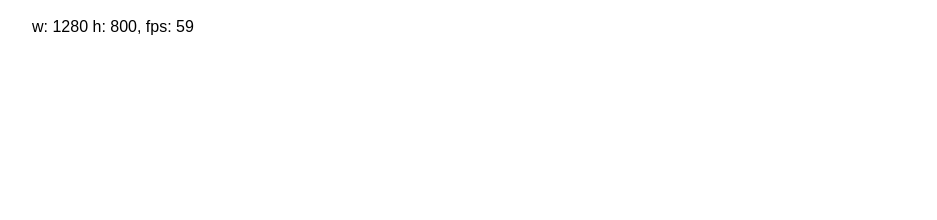
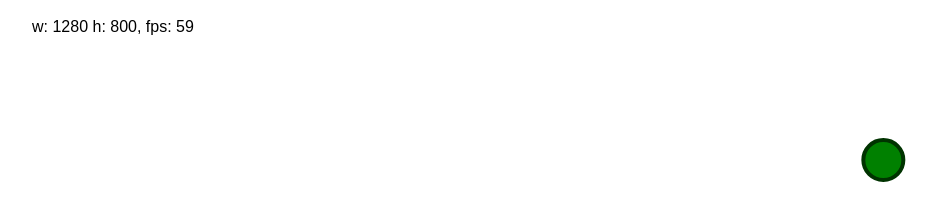
Before and after one commit to alurosu/canvas-game, a plain HTML site: page index.html in a window 1280 px wide. Shown: the whole page, without its empty margins (0-937 px from the left). Drawn offline with Linux system fonts and the light colour scheme.

Commit message:
added player movement

```diff
--- a/data/js/game.js
+++ b/data/js/game.js
@@ -6,11 +6,14 @@ function game() {
 	this.then;
 	this.fps;
 	this.fpsTick = 0;
+	this.player = new player();
 
 	this.init = function() {
 		canvas = $("#canvas").get(0);
 		canvas.width = cWidth = $("body").width();
 		canvas.height = cHeight = $("body").height();
+
+		this.player.init(cWidth/2, cHeight/2);
 
 		ctx = canvas.getContext("2d");
 
@@ -38,10 +41,14 @@ function game() {
 		ctx.fillStyle = "#000";
 		ctx.font = "16px Arial";
 		ctx.fillText("w: " + cWidth + " h: " + cHeight + ", fps: " + this.fps, 32, 32);
+
+		this.player.draw(ctx);
 	}
 
 	this.update = function(modifier) {
 		this.fpsTick++;
+
+		this.player.update(modifier, 0, cWidth, 0, cHeight);
 	}
 
 	this.fpsCount = function(){
--- a/data/js/player.js
+++ b/data/js/player.js
@@ -1,19 +1,47 @@
 function player() {
 	this.x;
 	this.y;
+	this.r;
+	this.yDirection;
+	this.xDirection;
+	this.speed;
 
 	this.init = function(x,y) {
 		this.x = x;
 		this.y = y;
+		this.r = 20;
+		this.yDirection = 1;
+		this.xDirection = 1;
+		this.speed = 200;
 	}
 
 	this.draw = function(ctx) {
-		ctx.clearRect(0, 0, cWidth, cHeight);
-		ctx.fillStyle = "#000";
-		ctx.font = "16px Arial";
-		ctx.fillText("w: " + cWidth + " h: " + cHeight + ", fps: " + this.fps, 32, 32);
+		ctx.beginPath();
+		ctx.arc(this.x, this.y, this.r, 0, 2 * Math.PI, false);
+		ctx.fillStyle = 'green';
+		ctx.fill();
+		ctx.lineWidth = 4;
+		ctx.strokeStyle = '#003300';
+		ctx.stroke();
 	}
 
-	this.update = function(modifier) {
+	this.update = function(modifier, xMin, xMax, yMin, yMax) {
+		this.x += this.xDirection*this.speed*modifier;
+		if (this.x-this.r<xMin) {
+			this.xDirection *= -1;
+			this.x = xMin+this.r;
+		} else if (this.x+this.r>xMax) {
+			this.xDirection *= -1;
+			this.x = xMax-this.r;
+		}
+
+		this.y += this.yDirection*this.speed*modifier;
+		if (this.y-this.r<yMin) {
+			this.yDirection *= -1;
+			this.y = yMin+this.r;
+		} else if (this.y+this.r>yMax) {
+			this.yDirection *= -1;
+			this.y = yMax-this.r;
+		}
 	}
 }
--- a/index.html
+++ b/index.html
@@ -6,6 +6,7 @@
 	<link rel="stylesheet" href="data/css/main.css" />
 
 	<script type="text/javascript" src="data/js/jquery.js"></script>
+	<script type="text/javascript" src="data/js/player.js"></script>
 	<script type="text/javascript" src="data/js/game.js"></script>
 	<script type="text/javascript" src="data/js/main.js"></script>
 </head>
```
